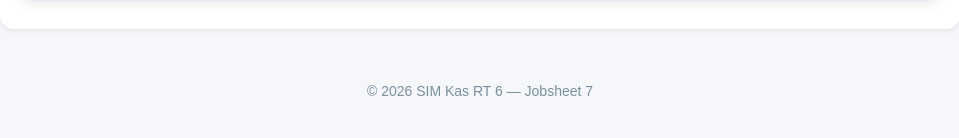
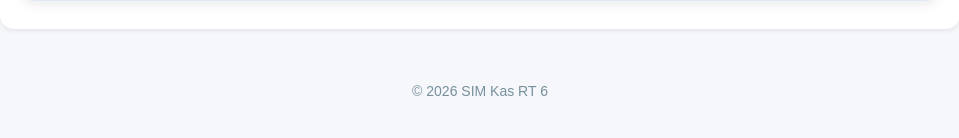
Before and after one commit to nailalifia17-jpg/PemogramanWeb1, a PHP site: page /SIM-Kas-RT6/kas/tambah.php in a window 1280 px wide. Shown: the part 880-1018 px from the top of the page, without its empty margins (160-1119 px from the left). Run offline with PHP 8.4, Linux system fonts and the light colour scheme.

Commit message:
Hapus label Jobsheet 7 dari footer Jobsheet 8

```diff
--- a/SIM-Kas-RT6/includes/footer.php
+++ b/SIM-Kas-RT6/includes/footer.php
@@ -1,6 +1,6 @@
 </main>
 <footer>
-    <p>&copy; 2026 SIM Kas RT 6 &mdash; Jobsheet 7</p>
+    <p>&copy; 2026 SIM Kas RT 6</p>
 </footer>
 <script src="https://cdn.jsdelivr.net/npm/bootstrap@5.3.3/dist/js/bootstrap.bundle.min.js" defer></script>
 <script src="<?php echo $base; ?>assets/js/app.js" defer></script>
```
